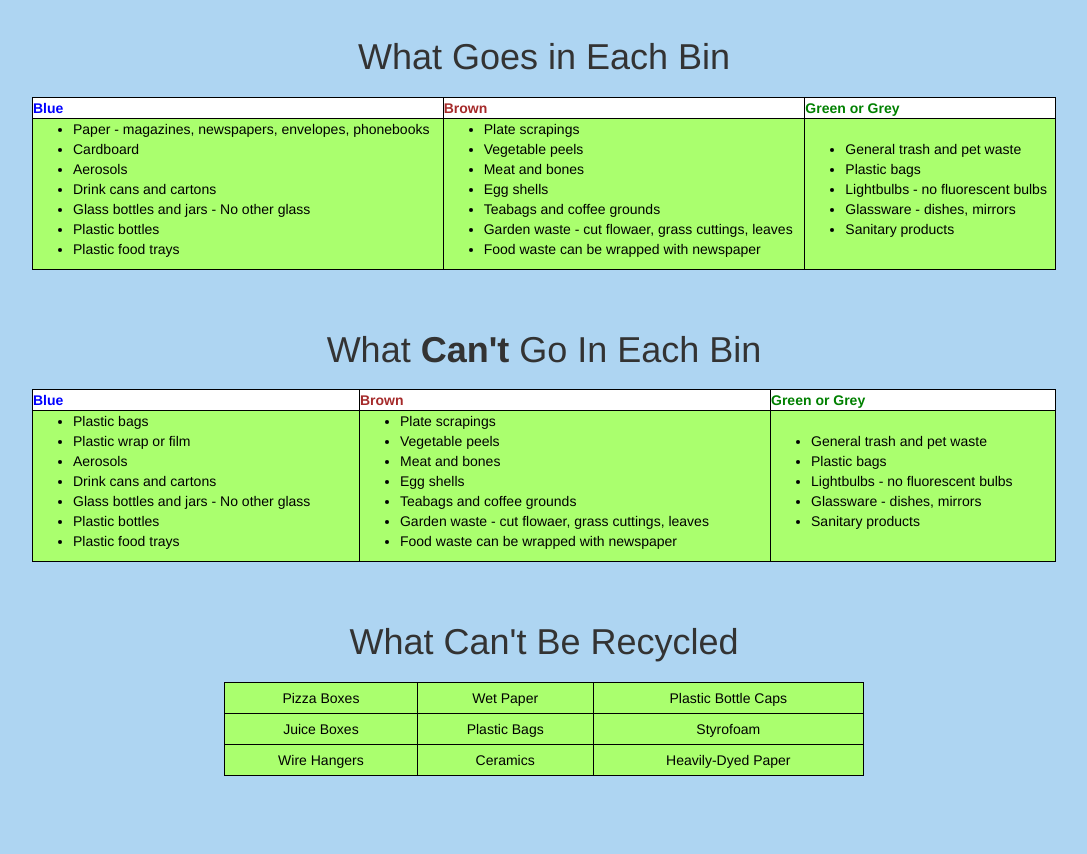
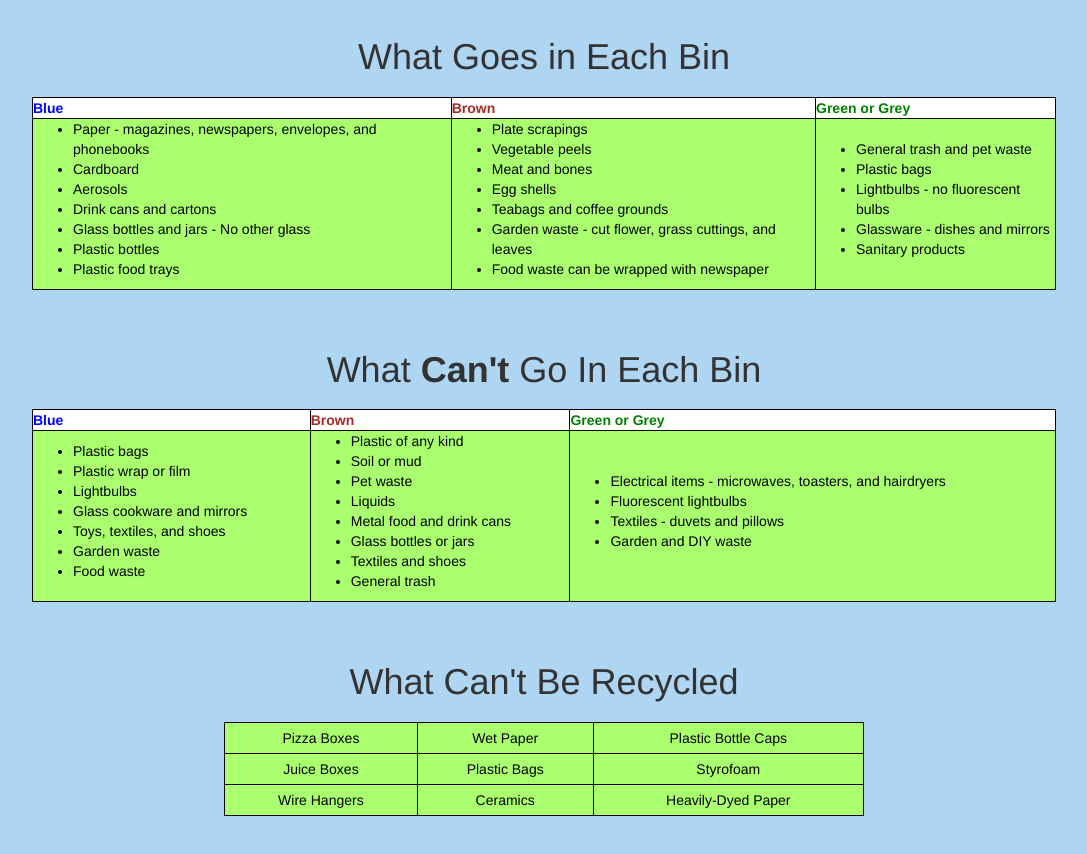
Before and after one commit to julieherrick/recycle, a plain HTML site: page recycle.html in a window 1280 px wide. Shown: the part 1413-2267 px from the top of the page, without its empty margins (96-1183 px from the left). Drawn offline with nearby package versions, Linux system fonts and the light colour scheme.

Commit message:
Fixed info

```diff
--- a/recycle.html
+++ b/recycle.html
@@ -37,7 +37,7 @@
        </tr>
        <tr>
          <td><ul>
-           <li>Paper - magazines, newspapers, envelopes, phonebooks</li>
+           <li>Paper - magazines, newspapers, envelopes, and phonebooks</li>
            <li>Cardboard</li>
            <li>Aerosols</li>
            <li>Drink cans and cartons</li>
@@ -51,14 +51,14 @@
            <li>Meat and bones</li>
            <li>Egg shells</li>
            <li>Teabags and coffee grounds</li>
-           <li>Garden waste - cut flowaer, grass cuttings, leaves</li>
+           <li>Garden waste - cut flower, grass cuttings, and leaves</li>
            <li>Food waste can be wrapped with newspaper</li>
          </ul></td>
          <td><ul>
            <li>General trash and pet waste</li>
            <li>Plastic bags</li>
            <li>Lightbulbs - no fluorescent bulbs</li>
-           <li>Glassware - dishes, mirrors</li>
+           <li>Glassware - dishes and mirrors</li>
            <li>Sanitary products</li>
          </ul></td>
        </tr>
@@ -75,27 +75,27 @@
            <td><ul>
              <li>Plastic bags</li>
              <li>Plastic wrap or film</li>
-             <li>Aerosols</li>
-             <li>Drink cans and cartons</li>
-             <li>Glass bottles and jars - No other glass</li>
-             <li>Plastic bottles</li>
-             <li>Plastic food trays</li>
+             <li>Lightbulbs</li>
+             <li>Glass cookware and mirrors</li>
+             <li>Toys, textiles, and shoes</li>
+             <li>Garden waste</li>
+             <li>Food waste</li>
            </ul></td>
            <td><ul>
-             <li>Plate scrapings</li>
-             <li>Vegetable peels</li>
-             <li>Meat and bones</li>
-             <li>Egg shells</li>
-             <li>Teabags and coffee grounds</li>
-             <li>Garden waste - cut flowaer, grass cuttings, leaves</li>
-             <li>Food waste can be wrapped with newspaper</li>
+             <li>Plastic of any kind</li>
+             <li>Soil or mud</li>
+             <li>Pet waste</li>
+             <li>Liquids</li>
+             <li>Metal food and drink cans</li>
+             <li>Glass bottles or jars</li>
+             <li>Textiles and shoes</li>
+             <li>General trash</li>
            </ul></td>
            <td><ul>
-             <li>General trash and pet waste</li>
-             <li>Plastic bags</li>
-             <li>Lightbulbs - no fluorescent bulbs</li>
-             <li>Glassware - dishes, mirrors</li>
-             <li>Sanitary products</li>
+             <li>Electrical items - microwaves, toasters, and hairdryers</li>
+             <li>Fluorescent lightbulbs</li>
+             <li>Textiles - duvets and pillows</li>
+             <li>Garden and DIY waste</li>
            </ul></td>
          </tr>
        </table>
```
